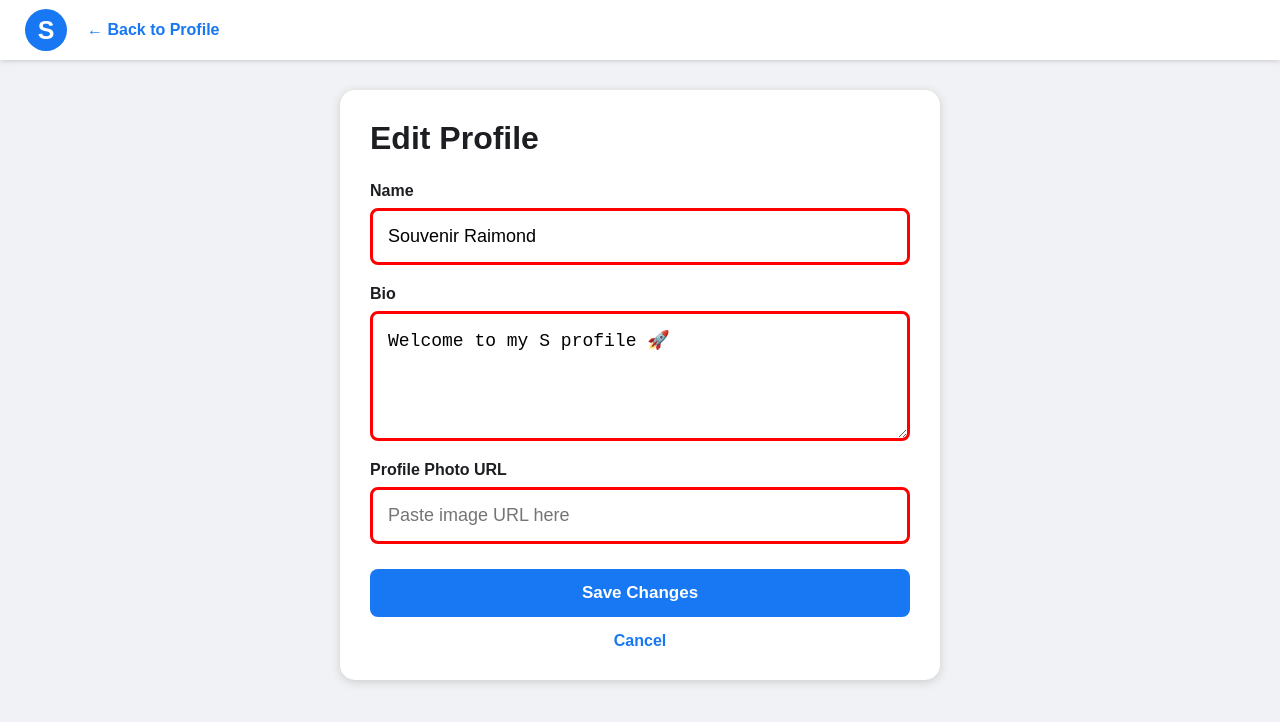
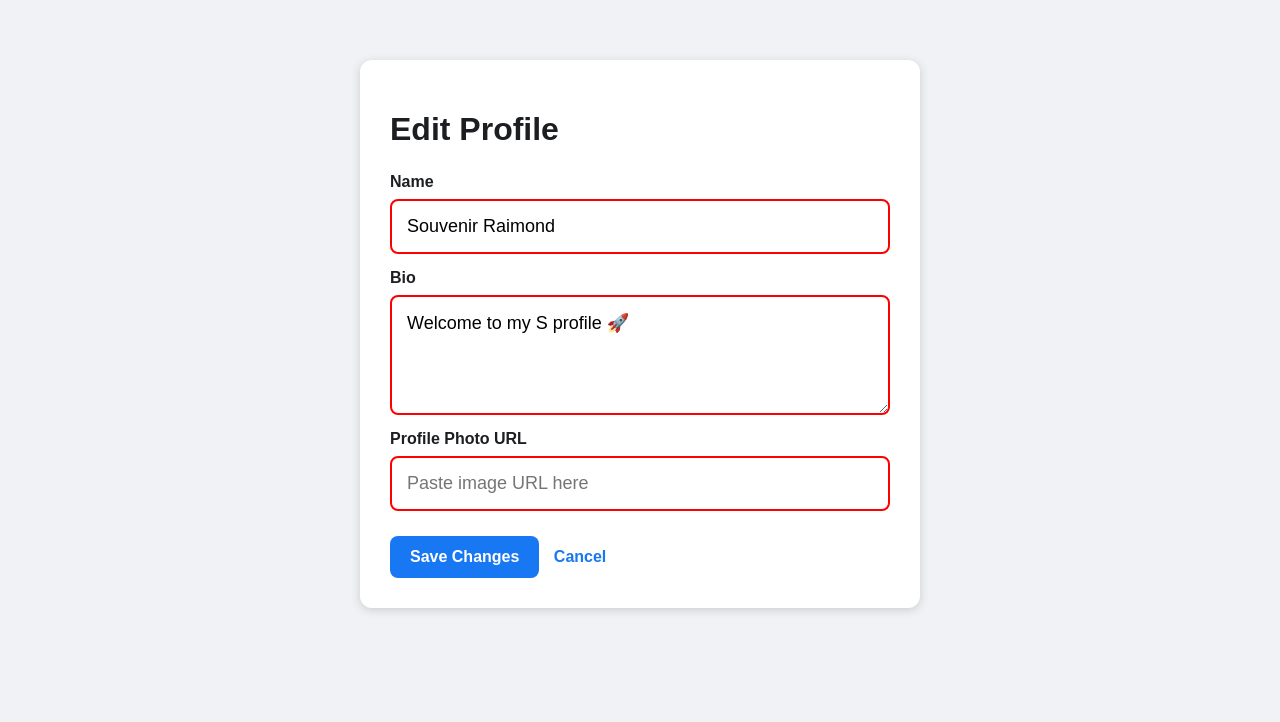
Before and after one commit to souvenirraimond13-creator/SOUVENIR-, a plain HTML site: page edit-profile.html in a window 1280 px wide. Drawn offline with Linux system fonts and the light colour scheme.

Commit message:
Fix edit profile page

```diff
--- a/edit-profile.html
+++ b/edit-profile.html
@@ -3,61 +3,30 @@
 <head>
   <meta charset="UTF-8">
   <meta name="viewport" content="width=device-width, initial-scale=1.0">
-
-  <title>Edit Profile - S</title>
+  <title>S - Edit Profile</title>
 
   <style>
     * {
       box-sizing: border-box;
-      margin: 0;
-      padding: 0;
+      font-family: Arial, sans-serif;
     }
 
     body {
-      font-family: Arial, sans-serif;
+      margin: 0;
       background: #f0f2f5;
       color: #1c1e21;
     }
 
-    header {
-      height: 60px;
-      background: white;
-      display: flex;
-      align-items: center;
-      gap: 20px;
-      padding: 0 25px;
-      box-shadow: 0 1px 5px #ccc;
-    }
-
-    .logo {
-      width: 42px;
-      height: 42px;
-      background: #1877f2;
-      color: white;
-      border-radius: 50%;
-      display: flex;
-      align-items: center;
-      justify-content: center;
-      font-size: 25px;
-      font-weight: bold;
-    }
-
-    .back {
-      color: #1877f2;
-      text-decoration: none;
-      font-weight: bold;
-    }
-
     .container {
-      width: 90%;
       max-width: 600px;
-      margin: 30px auto;
+      margin: 40px auto;
+      padding: 20px;
     }
 
     .card {
       background: white;
       padding: 30px;
-      border-radius: 15px;
+      border-radius: 12px;
       box-shadow: 0 2px 10px #ccc;
     }
 
@@ -68,7 +37,7 @@
     label {
       display: block;
       font-weight: bold;
-      margin-top: 20px;
+      margin-top: 15px;
       margin-bottom: 8px;
     }
 
@@ -76,13 +45,10 @@
     textarea {
       display: block !important;
       width: 100% !important;
-  min-height: 50px !important;
       padding: 15px !important;
-  margin-top: 8px !important;
-  margin-bottom: 20px !important;
-  border: 3px solid red !important;
+      border: 2px solid red !important;
       border-radius: 8px !important;
-  background-color: white !important;
+      background: white !important;
       color: black !important;
       font-size: 18px !important;
       visibility: visible !important;
@@ -90,54 +56,33 @@ textarea {
     }
 
     textarea {
-  height: 130px !important;
-}
-
-    textarea {
-      min-height: 120px;
+      height: 120px !important;
       resize: vertical;
     }
 
-    input:focus,
-    textarea:focus {
-      border-color: #1877f2;
-      outline: none;
-    }
-
-    .save {
-      display: block;
-      width: 100%;
+    button {
       margin-top: 25px;
-      padding: 14px;
+      padding: 12px 20px;
+      border: none;
+      border-radius: 8px;
       background: #1877f2;
       color: white;
-      border: none;
-      border-radius: 8px;
-      font-size: 17px;
+      font-size: 16px;
       font-weight: bold;
       cursor: pointer;
     }
 
     .cancel {
-      display: block;
-      text-align: center;
-      margin-top: 15px;
+      display: inline-block;
+      margin-left: 10px;
+      text-decoration: none;
       color: #1877f2;
-      text-decoration: none;
       font-weight: bold;
     }
   </style>
 </head>
 
 <body>
-
-  <header>
-    <div class="logo">S</div>
-
-    <a class="back" href="profile.html">
-      ← Back to Profile
-    </a>
-  </header>
 
   <div class="container">
 
@@ -146,41 +91,25 @@ textarea {
       <h1>Edit Profile</h1>
 
       <label for="name">Name</label>
-
       <input
         type="text"
         id="name"
         value="Souvenir Raimond"
-  style="display:block; width:100%; padding:15px; border:2px solid red; background:white; color:black; font-size:18px;"
       >
 
       <label for="bio">Bio</label>
+      <textarea id="bio">Welcome to my S profile 🚀</textarea>
 
-<textarea
-  id="bio"
-  style="display:block; width:100%; height:120px; padding:15px; border:2px solid red; background:white; color:black; font-size:18px;"
->Welcome to my S profile 🚀</textarea>
       <label for="photo">Profile Photo URL</label>
-
       <input
         type="text"
         id="photo"
         placeholder="Paste image URL here"
       >
 
-      <button
-        class="save"
-        onclick="saveProfile()"
-      >
-        Save Changes
-      </button>
+      <button onclick="saveProfile()">Save Changes</button>
 
-      <a
-        class="cancel"
-        href="profile.html"
-      >
-        Cancel
-      </a>
+      <a class="cancel" href="profile.html">Cancel</a>
 
     </div>
 
@@ -188,35 +117,16 @@ textarea {
 
   <script>
     function saveProfile() {
+      const name = document.getElementById("name").value;
+      const bio = document.getElementById("bio").value;
+      const photo = document.getElementById("photo").value;
 
-      const name =
-        document.getElementById("name").value;
-
-      const bio =
-        document.getElementById("bio").value;
-
-      const photo =
-        document.getElementById("photo").value;
-
-      localStorage.setItem(
-        "profileName",
-        name
-      );
-
-      localStorage.setItem(
-        "profileBio",
-        bio
-      );
-
-      localStorage.setItem(
-        "profilePhoto",
-        photo
-      );
+      localStorage.setItem("profileName", name);
+      localStorage.setItem("profileBio", bio);
+      localStorage.setItem("profilePhoto", photo);
 
       alert("Profile saved successfully!");
-
-      window.location.href =
-        "profile.html";
+      window.location.href = "profile.html";
     }
   </script>
 
```
Lines whose indentation alone changed are shown as unchanged.
